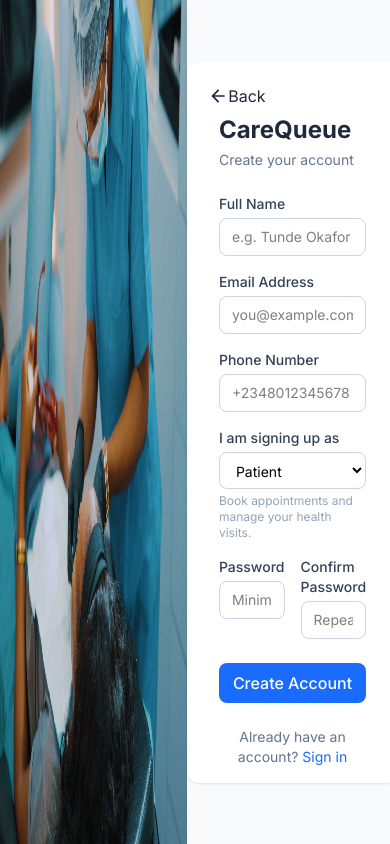
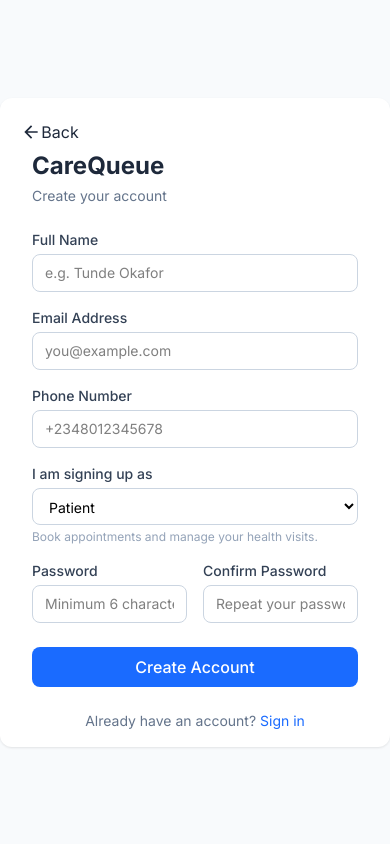
Before and after one commit to fman-2003/carequeue, a Next.js app: page /signup in a window 390 px wide. Built offline with nearby package versions, Linux system fonts and the light colour scheme.

Commit message:
added mobile responsiveness to signup page

```diff
--- a/app/(auth)/signup/page.tsx
+++ b/app/(auth)/signup/page.tsx
@@ -82,7 +82,7 @@ export default function SignupPage() {
         alt="Doctor handling patient"
         width={1000}
         height={1000}
-        className="w-1/2 min-h-screen"
+        className="hidden md:hidden lg:flex w-1/2 min-h-screen"
       />
       <div className="w-full mx-auto max-w-md bg-white rounded-xl shadow-card px-8 py-4">
         <button
```
